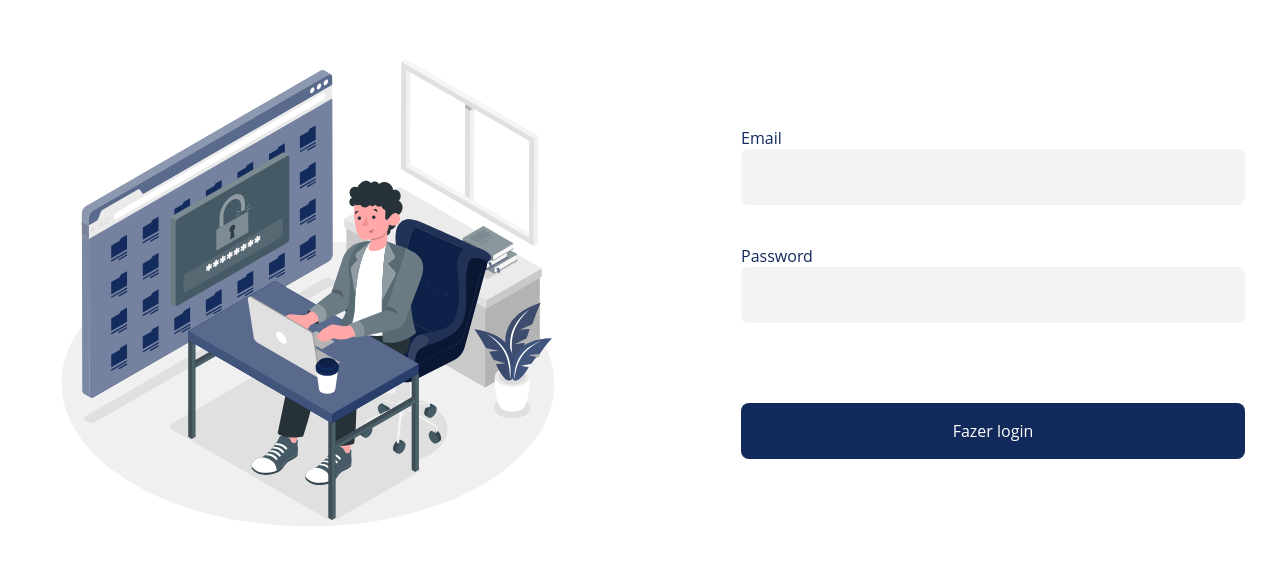
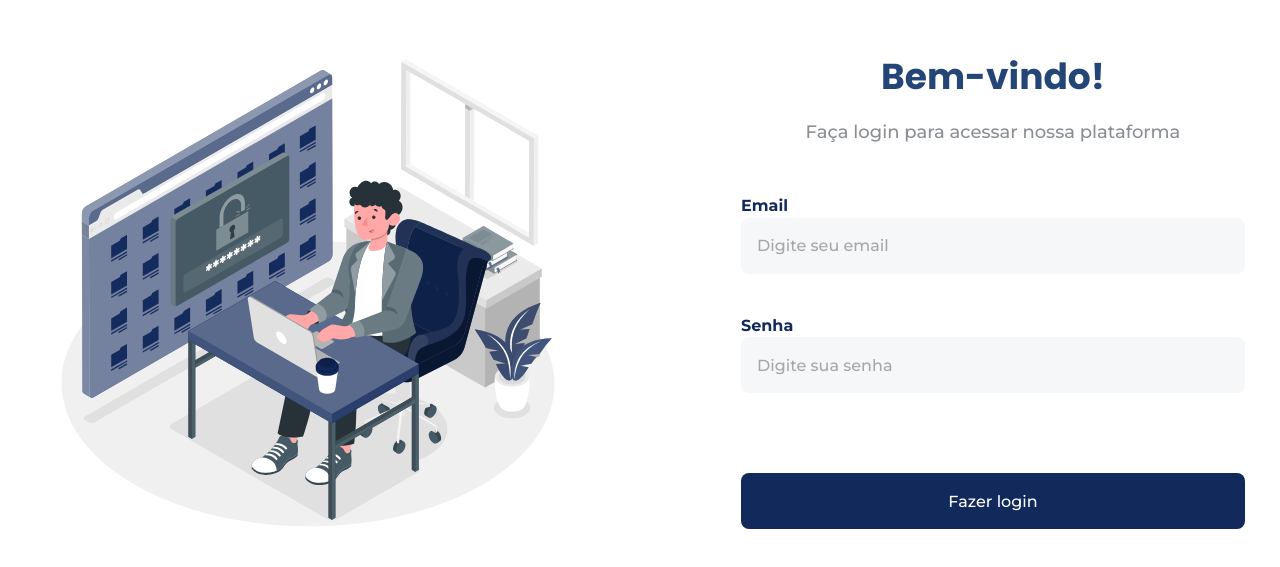
Before and after one commit to ArthurSimoess/desafio-diwe, a React (Create React App) app: page / in a window 1280 px wide. Shown: the part 107-674 px from the top of the page. Built offline with nearby package versions, Linux system fonts and the light colour scheme.

Commit message:
feat: implements the auth function that consumes the /auth/login api by the post method and returns a token

```diff
--- a/src/App.scss
+++ b/src/App.scss
@@ -1,4 +1,6 @@
 @import "./styles/main";
+
+@import url('https://fonts.googleapis.com/css2?family=Montserrat:wght@400;500;700&family=Poppins:wght@700&display=swap');
 
 * {
   padding: 0;
--- a/src/pages/login/LoginPage.js
+++ b/src/pages/login/LoginPage.js
@@ -1,5 +1,6 @@
 import React, { useState } from 'react';
 import loginSvg from '../../assets/images/login.svg';
+import { auth } from '../../service/api';
 import './loginStyle.scss';
 
 function LoginPage() {
@@ -16,26 +17,39 @@ function LoginPage() {
     });
   }
 
+  async function handleSubmit(e) {
+    e.preventDefault();
+    console.log(loginInfo);
+    const result = await auth(loginInfo);
+    console.log(result);
+  }
+
   return (
-    <div className="login-container">
-      <section className="image-section">
+    <main className="login-container">
+      <figure className="figure">
         <img src={loginSvg} alt="" />
-      </section>
+      </figure>
       <section className="forms-section">
-        <form onSubmit={() => {}}>
+        <div className="welcome-container">
+          <h1>Bem-vindo!</h1>
+          <p>Faça login para acessar nossa plataforma</p>
+        </div>
+        <form onSubmit={handleSubmit}>
           <label htmlFor="email">
             <p>Email</p>
             <input
               type="email"
               name="email"
+              placeholder="Digite seu email"
               onChange={handleChange}
             />
           </label>
           <label htmlFor="password">
-            <p>Password</p>
+            <p>Senha</p>
             <input
               type="password"
               name="password"
+              placeholder="Digite sua senha"
               onChange={handleChange}
             />
           </label>
@@ -46,7 +60,7 @@ function LoginPage() {
           </button>
         </form>
       </section>
-    </div>
+    </main>
   );
 }
 
--- a/src/pages/login/loginStyle.scss
+++ b/src/pages/login/loginStyle.scss
@@ -7,9 +7,10 @@
   align-items: center;
   height: 100vh;
   width: 100vw;
+  background-color: white;
 }
 
-.image-section {
+.figure {
   img {
     width: 546px;
     height: 546px;
@@ -17,6 +18,38 @@
 }
 
 .forms-section {
+  display: flex;
+  flex-direction: column;
+  align-items: center;
+  gap: 3rem;
+
+  .welcome-container {
+    display: flex;
+    flex-direction: column;
+    align-items: center;
+    gap: 1.5rem;
+
+    h1 {
+      text-align: center;
+      font-size: 36px;
+      color: $title;
+      font-family: "Poppins";
+      font-weight: 700;
+      line-height: 39.6px;
+    }
+
+    p {
+      color: $paragraph;
+      font-size: 18px;
+      font-style: normal;
+      font-family: "Montserrat";
+      font-weight: 500;
+      line-height: 25.92px;
+      opacity: 0.64;
+    }
+  }
+
+
   form {
     display: flex;
     flex-direction: column;
@@ -28,6 +61,9 @@
       p {
         color: $primary-dark;
         font-size: 16px;
+        font-family: "Montserrat";
+        font-weight: 700;
+        line-height: 23.68px;
       }
     }
 
@@ -37,6 +73,10 @@
       border-radius: 8px;
       padding: 16px;
       background-color: $neutral-light;
+      font-family: "Montserrat";
+      font-weight: 500;
+      color: $paragraph;
+      opacity: 0.64;
     }
 
     button {
@@ -47,6 +87,9 @@
       color: white;
       font-size: 16px;
       margin-top: 40px;
+      cursor: pointer;
+      font-family: "Montserrat";
+      font-weight: 500;
     }
   }
 }
--- /dev/null
+++ b/src/service/api.js
@@ -0,0 +1,23 @@
+import axios from 'axios';
+
+const api = axios.create({
+  baseURL: 'https://contacts-api.prd.parceirodaconstrucao.com.br',
+});
+
+// user@diwe.com.br
+// password
+
+export const auth = async (login) => {
+  try {
+    const result = await api.post('/auth/login', login);
+    return result.data;
+  } catch (error) {
+    console.error(error);
+    return 'error';
+  }
+};
+
+export const getContatct = async () => {
+  const result = await api.get('/contacts');
+  return result.data;
+};
--- a/src/styles/_variables.scss
+++ b/src/styles/_variables.scss
@@ -2,3 +2,4 @@ $primary-dark: #12295B;
 $title: #244677;
 $bg-white: #E5E5E5;
 $neutral-light:#F1F3F5;
+$paragraph: #495057;
```
